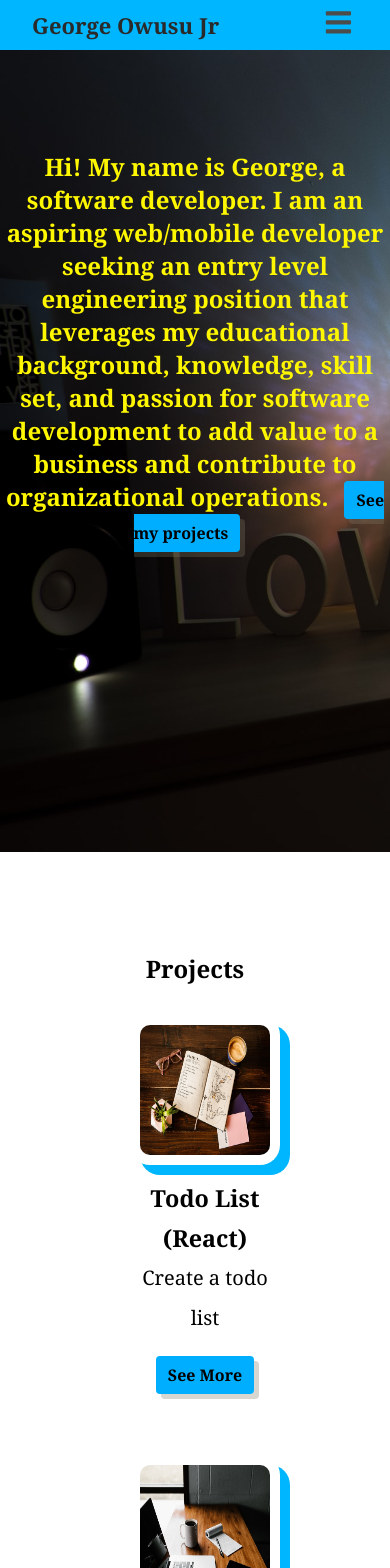
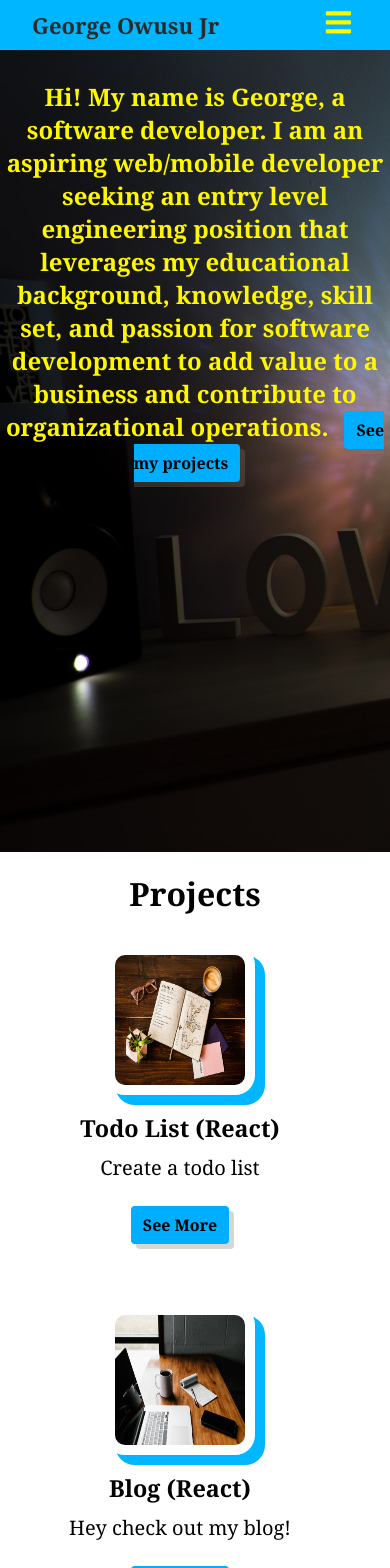
Before and after one commit to gkojunior/personal-portfolio, a React (Create React App) app: page / in a window 390 px wide. Shown: the top 1568 px of the page. Built offline with nearby package versions, Linux system fonts and the light colour scheme.

Commit message:
updated css for responsiveness

```diff
--- a/src/Components/Main/AboutMe.js
+++ b/src/Components/Main/AboutMe.js
@@ -1,7 +1,7 @@
 const AboutMe = () => {
 	return (
-		<section id='aboutMe'>
-			<div>
+		<section id='aboutMe' >
+			<div className="aboutSection">
 				<h1 className='greeting'>
 					Hi! My name is George, a software developer. I am an aspiring
 					web/mobile developer seeking an entry level engineering position that
--- a/src/styles.css
+++ b/src/styles.css
@@ -47,12 +47,6 @@ header {
 	font-size: 1.175rem;
 }
 
-nav a {
-	padding: 0 5px;
-	text-decoration: none;
-	color: var(--gray);
-}
-
 nav a:hover {
 	color: var(--light);
 }
@@ -63,7 +57,7 @@ header .nav-btn {
 	background: transparent;
 	border: none;
 	outline: none;
-	color: var(--gray);
+	color:rgb(255, 247, 0);
 	visibility: hidden;
 	opacity: 0;
 	font-size: 1.8rem;
@@ -72,8 +66,7 @@ header .nav-btn {
 /* Main */
 #aboutMe {
 	height: 95vh;
-	background: url(../src/images/martin-shreder-5Xwaj9gaR0g-unsplash.jpg);
-	background-size: cover;
+	background-color:#ecd7d7;
 }
 .greeting {
 	padding-top: 75px;
@@ -84,14 +77,13 @@ header .nav-btn {
 
 .skills {
 	background-color: #ffffff;
-	height: 100vh;
-	margin-left: 100px;
+
 }
 .skills h2 {
 	color: rgb(0, 0, 0);
 	padding-top: 50px;
 	font-size: 2rem;
-	padding-bottom: 100px;
+	padding-bottom: 25px;
 }
 
 .skills li {
@@ -99,7 +91,6 @@ header .nav-btn {
 	border: double 4px var(--mid);
 	border-radius: 20px;
 	background-color: var(--mid);
-	margin: 10px;
 	padding: 20px;
 	text-align: center;
 	font-size: 20px;
@@ -108,6 +99,7 @@ header .nav-btn {
 .skills_flex_container {
 	display: flex;
 	flex-flow: row wrap;
+	margin-left: 45px;
 }
 
 .skills_flexbox_item {
@@ -124,10 +116,11 @@ header .nav-btn {
 #projects {
 	background: #ffffff;
 	color: rgb(0, 0, 0);
-	padding: 100px;
+	padding: 20px;
 }
 #projects h2 {
 	color: #000000;
+	font-size: 2rem;
 }
 
 .project_card {
@@ -147,26 +140,15 @@ img {
 	display: flex;
 	flex-flow: row wrap;
 }
-
-.project_flexbox_item {
-	/* border: double 4px var(--mid);
-	border-radius: 20px;
-	background-color: var(--mid); */
-	list-style: none;
-	/* width: 100px; */
-	margin: 10px;
-	padding: 20px;
-	text-align: center;
-	font-size: 20px;
-}
 /* Form */
 #contact {
-	background: var(--mid);
+	background: var(--light);
 
 }
 
 #contact h3 {
 	font-size: 2rem;
+	padding-top: 25px;
 }
 
 #contact input,
@@ -196,11 +178,6 @@ textarea, button {
 	font-size: 1.25rem;
 	overflow: hidden;
 }
-/* .formContainer input:focus ~ label,
-.formContainer input:valid ~ label {
-  transform: translateX(-13px) translateY(-35px);
-  font-size: 1em;
-} */
 .contactButton{
 	background-color: rgba(80, 80, 80, 0.664);
 	border-radius: 4px;
@@ -231,8 +208,6 @@ textarea, button {
 	text-decoration: none;
 	box-shadow: 5px 5px 0 rgba(126, 121, 100, 0.3);
 }
-
-
 
 .button:hover {
 	background-color: rgb(255, 225, 0);
@@ -275,8 +250,20 @@ footer nav {
 footer nav a {
 	color: var(--mid);
 }
-
-
+@media only screen and (max-width: 320px) {
+	#aboutMe {
+		height: 95vh;
+		background:none;
+	}
+	.project_flexbox_item {
+		list-style: none;
+		width: 250px;
+		margin: 10px;
+		padding: 20px;
+		text-align: center;
+		font-size: 20px;
+	}
+}
 
 @media only screen and (max-width: 768px) {
 	.greeting {
@@ -284,12 +271,12 @@ footer nav a {
 	}
 	#aboutMe {
 		height: 95vh;
-		background:#2a2a2a;
+		background: url(../src/images/martin-shreder-5Xwaj9gaR0g-unsplash.jpg);
 		background-size: cover;
 	}
 	.project_flexbox_item {
 		list-style: none;
-		width: 400px;
+		width: 250px;
 		margin: 10px;
 		padding: 20px;
 		text-align: center;
@@ -309,7 +296,7 @@ footer nav a {
 	}
 
 	.greeting{
-		padding-top: 100px;
+		padding-top: 30px;
 	}
 	.skills li {
 		list-style: none;
@@ -333,8 +320,8 @@ footer nav a {
 		flex-direction: column;
 		align-items: center;
 		justify-content: center;
-		gap: 1.5rem;
-		background-color: black;
+		gap: 2.5rem;
+		background-color: var(--mid);
 		transition: 1s;
 		transform: translateY(-100vh);
 	}
@@ -362,11 +349,24 @@ footer nav a {
 		border-radius: 2px;
 		padding: 20px;
 	}
+	.project_flexbox_item {
+		list-style: none;
+		width: 300px;
+		margin: 10px;
+		padding: 20px;
+		text-align: center;
+		font-size: 20px;
+	}
 }
 
 @media only screen and (min-width: 1440px) {
+	nav a {
+		padding: 0 40px;
+		text-decoration: none;
+		color: var(--gray);
+	}
 	.greeting {
-		padding-top: 10px;
+		padding-top: 70px;
 	}
 	.skills li {
 		list-style: none;
@@ -386,7 +386,7 @@ footer nav a {
 	}
 	.project_flexbox_item {
 		list-style: none;
-		width: 375px;
+		width: 275px;
 		margin: 10px;
 		padding: 20px;
 		text-align: center;
```
